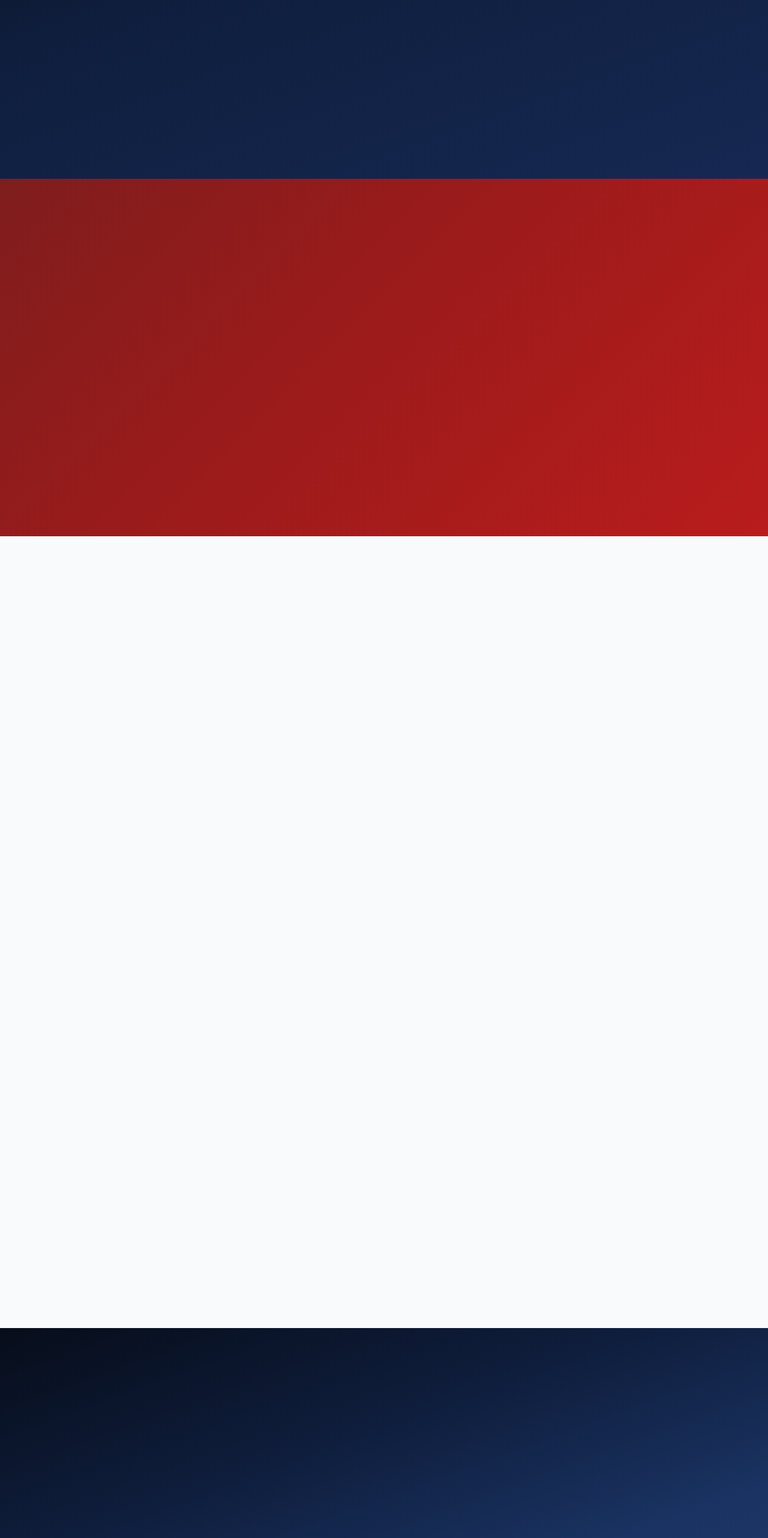
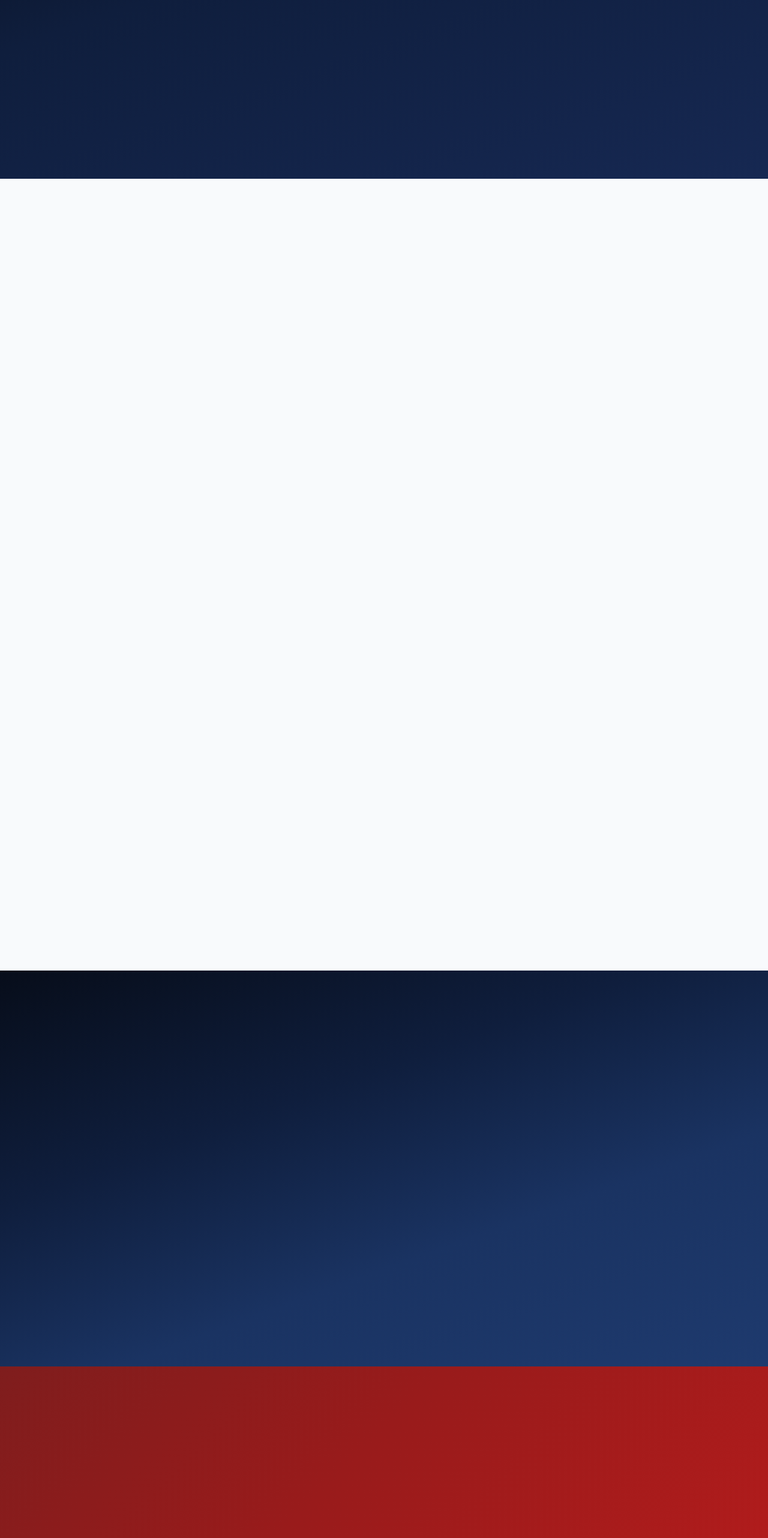
Before and after one commit to EllowDigital/SR3CLINIC-IN, a React (Vite) app: page / in a window 1280 px wide. Shown: the part 3248-5812 px from the top of the page at 60% size. Built offline with nearby package versions, Linux system fonts and the light colour scheme; grey boxes are pictures that could not be loaded; a web font is replaced by a local one.

Commit message:
Update App.tsx

```diff
--- a/src/App.tsx
+++ b/src/App.tsx
@@ -70,10 +70,10 @@ function HomePage() {
       <WhyChooseUs />
       <ServicesOverview />
       <PatientJourney />
-      <EmergencyBanner />
       <Testimonials />
       <FAQ />
       <AppointmentCTA />
+      <EmergencyBanner />
     </>
   );
 }
```
